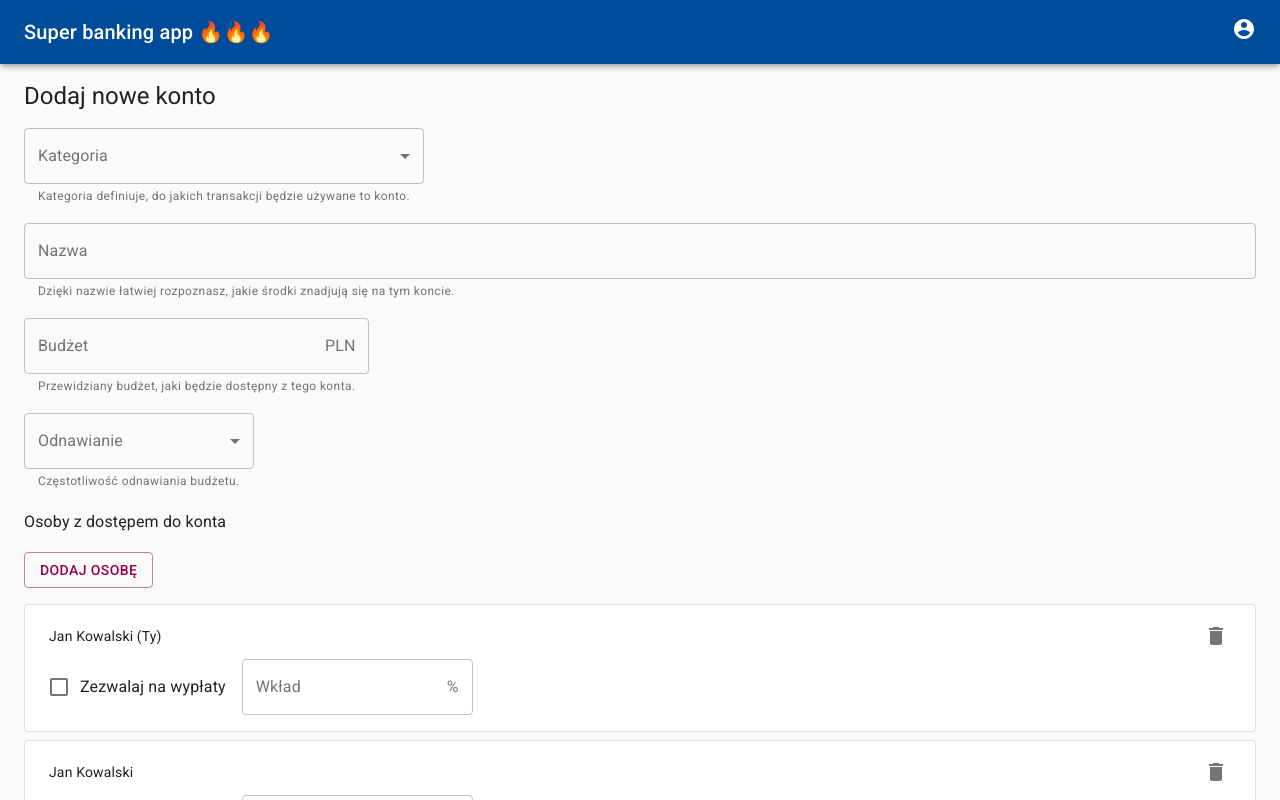
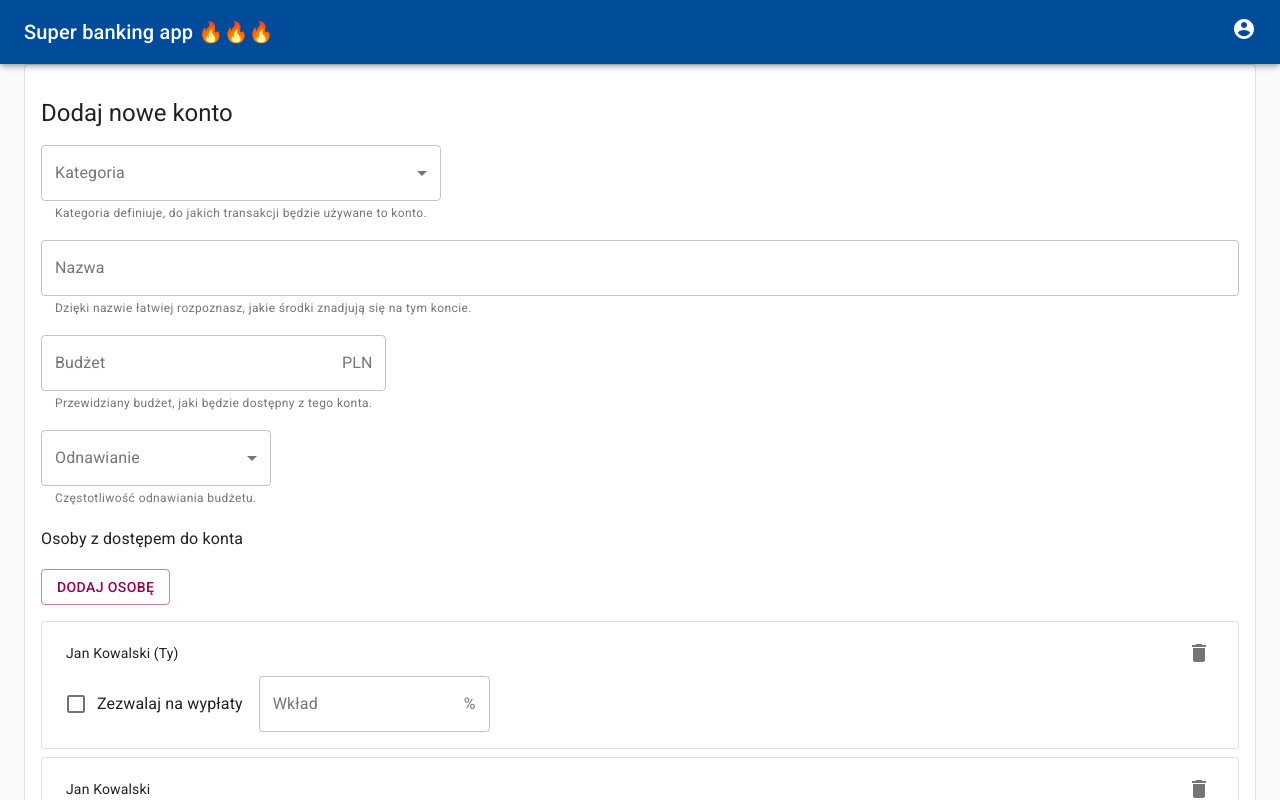
Before and after one commit to fringers/hack4lem_2021, a React (Create React App) app in the folder webapp/: page /accounts/create in a window 1280 px wide. Shown: the top 800 px of the page. Built offline with nearby package versions, Linux system fonts and the light colour scheme.

Commit message:
styles update

```diff
--- a/webapp/src/components/account/CreateAccount.js
+++ b/webapp/src/components/account/CreateAccount.js
@@ -9,6 +9,8 @@ import { BudgetField } from "./CreateAccount/BudgetField";
 import { RenewalField } from "./CreateAccount/RenewalField";
 import { UsersList } from "./CreateAccount/UsersList";
 import Button from "@material-ui/core/Button";
+import Card from "@material-ui/core/Card";
+import CardContent from "@material-ui/core/CardContent";
 
 export const CreateAccount = () => {
   const [category, setCategory] = useState("");
@@ -28,6 +30,8 @@ export const CreateAccount = () => {
 
   return (
     <Container>
+      <Card variant="outlined">
+        <CardContent>
           <Box pt={2} pb={2}>
             <Typography variant="h5">Dodaj nowe konto</Typography>
           </Box>
@@ -61,6 +65,8 @@ export const CreateAccount = () => {
               </Grid>
             </Grid>
           </form>
+        </CardContent>
+      </Card>
     </Container>
   );
 };
```
Lines whose indentation alone changed are shown as unchanged.
